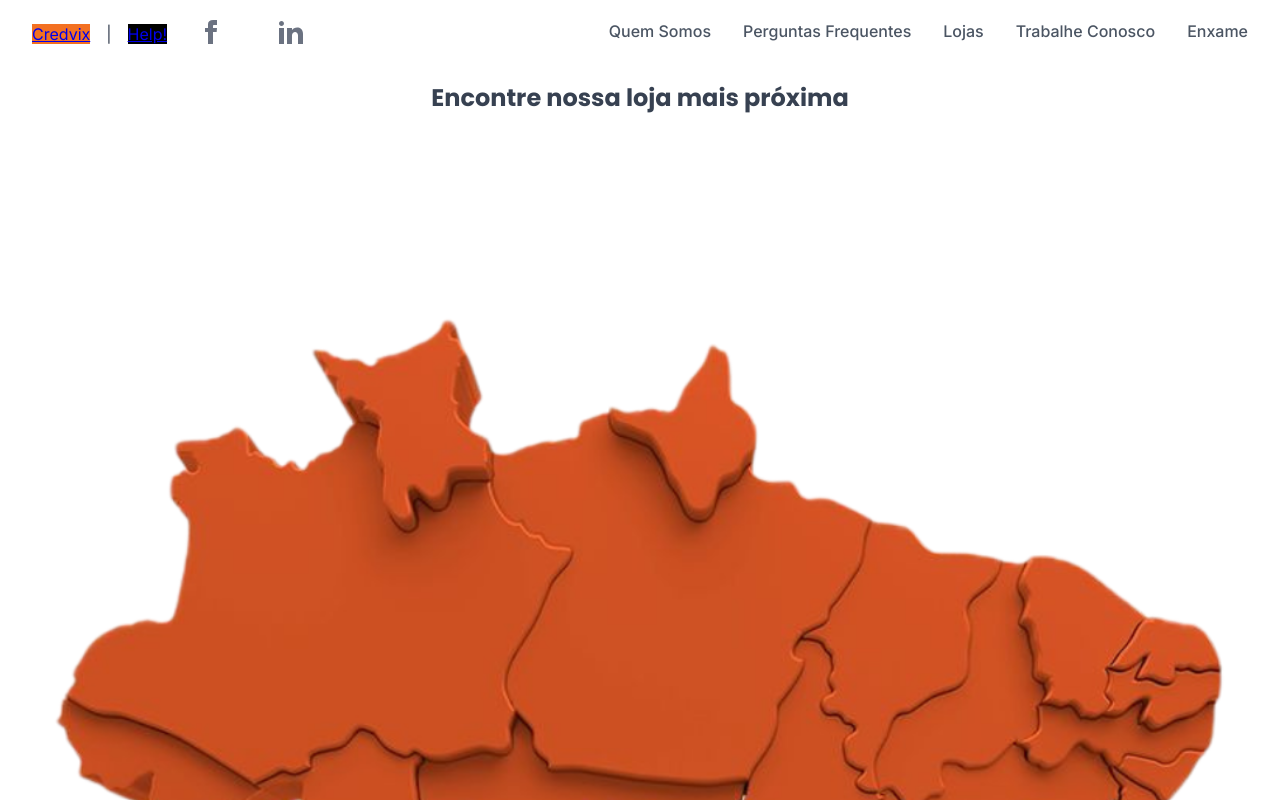
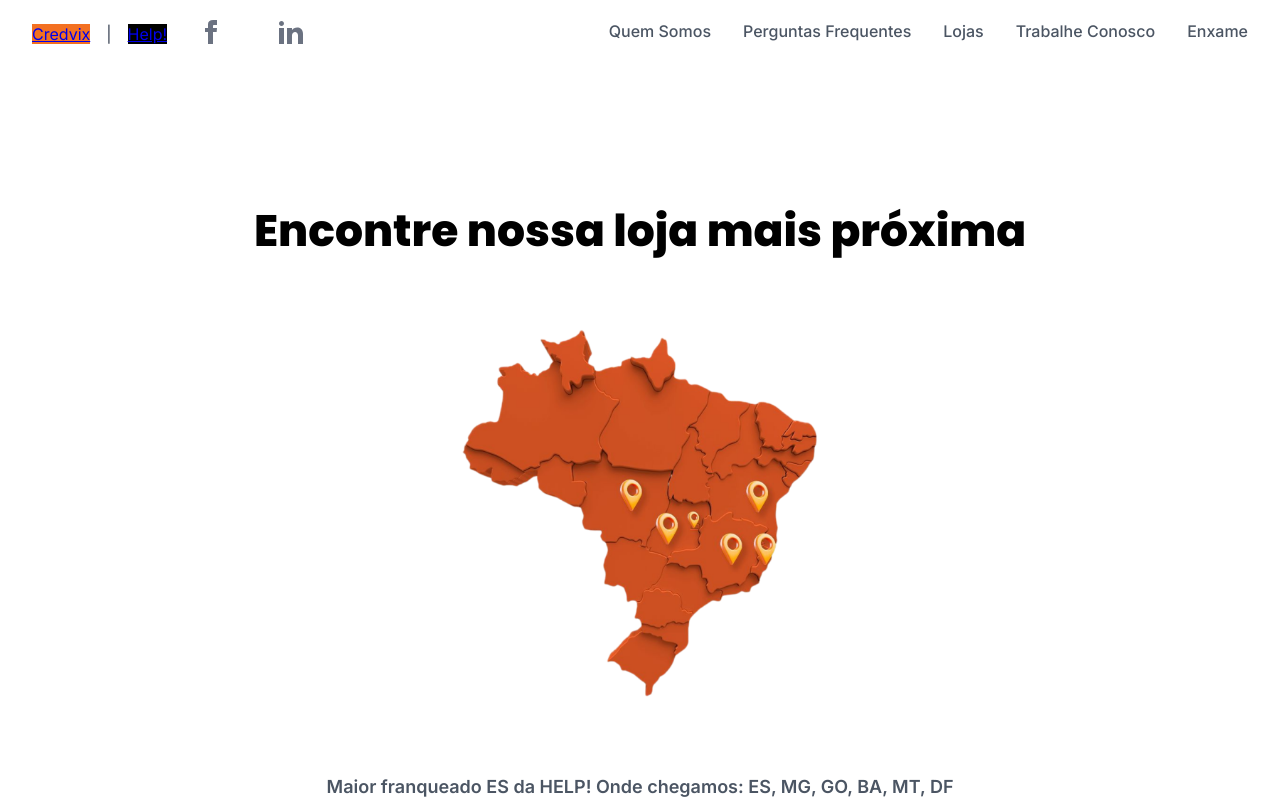
Before and after one commit to Operacionalcredvix/credvix, a Next.js app: page /lojas in a window 1280 px wide. Shown: the top 800 px of the page. Built offline with nearby package versions, Linux system fonts and the light colour scheme; no server answers; the database is empty.

Commit message:
lojas proximas

```diff
--- a/app/globals.css
+++ b/app/globals.css
@@ -14,3 +14,17 @@ h1, h2, h3, h4, h5, h6 {
 
     font-family: var(--font-poppins);
 }
+
+.section-title {
+    font-size: 2.125rem;
+    line-height: 2.5rem;
+    font-weight: 800;
+    color: #000000;
+    margin-bottom: 1rem;
+}
+@media (min-width: 768px) {
+    .section-title {
+        font-size: 2.75rem;
+        line-height: 1.2;
+    }
+}
--- /dev/null
+++ b/app/lojas/LojasPage.module.css
@@ -0,0 +1,46 @@
+
+.mapSection {
+  /* width: 100%; */
+  min-height: 100vh; /* A MÁGICA ACONTECE AQUI: altura mínima de 100% da tela */
+  display: flex;
+  flex-direction: column;
+  align-items: center;
+  justify-content: center;
+  background-color: #ffffff;
+  padding: 2rem; /* Espaçamento para o conteúdo não colar nas bordas em telas pequenas */
+  text-align: center;
+}
+
+/* .mapImageContainer {
+  margin-top: 1rem;
+  margin-bottom: 2rem;
+} */
+
+.mapImage {
+  max-width: 24rem; /* Limita o tamanho máximo do mapa */
+  width: 100%;
+  height: auto;
+}
+
+.subtitle {
+  font-size: 1.125rem; /* text-lg */
+  font-weight: 600; /* font-semibold */
+  color: #4b5563; /* text-gray-600 */
+}
+
+
+/* Adicione este novo bloco de código */
+.pageTitle {
+  font-family: var(--font-poppins);
+  font-weight: 800;
+  color: #000000;
+  margin-bottom: 1rem;
+  /* Tamanhos de fonte maiores */
+  font-size: 2.5rem;
+}
+
+@media (min-width: 768px) {
+  .pageTitle {
+    font-size: 3.5rem;
+  }
+}
--- a/app/lojas/page.jsx
+++ b/app/lojas/page.jsx
@@ -1,6 +1,8 @@
 import { supabase } from '../../lib/supabaseClient';
 import StoreList from '../../components/lojas/StoreList';
+import styles from './LojasPage.module.css'; // 1. Importa o nosso novo módulo de estilos
 
+// A função para buscar os dados no servidor continua igual
 async function getStores() {
   const { data, error } = await supabase.from('lojas').select('*').order('name');
   if (error) {
@@ -14,17 +16,23 @@ export default async function LojasPage() {
   const stores = await getStores();
   return (
     <>
-      <section id="mapa-lojas" className="py-16 md:py-20 bg-white">
-        <div className="container mx-auto px-6 text-center">
+      {/* 2. Aplicamos a nossa nova classe de ecrã inteiro */}
+      <section id="mapa-lojas" className={styles.mapSection}>
+        {/* O container interno agora é um 'div' simples, pois a section já centraliza tudo */}
+        <div>
           <h1 className="section-title">Encontre nossa loja mais próxima</h1>
-          <div className="my-8">
-            <img src="/img/Mapa.png" alt="Mapa do Brasil com os estados de atuação da Credvix" className="mx-auto max-w-lg w-full h-auto" />
+
+          <div className={styles.mapImageContainer}>
+            <img src="/img/Mapa.png" alt="Mapa do Brasil com os estados de atuação da Credvix" className={styles.mapImage} />
           </div>
-          <p className="text-lg font-semibold text-gray-600">
+
+          <p className={styles.subtitle}>
             Maior franqueado ES da HELP! Onde chegamos: ES, MG, GO, BA, MT, DF
           </p>
         </div>
       </section>
+
+      {/* A lista de lojas continua a funcionar como antes */}
       <StoreList stores={stores} />
     </>
   );
```
